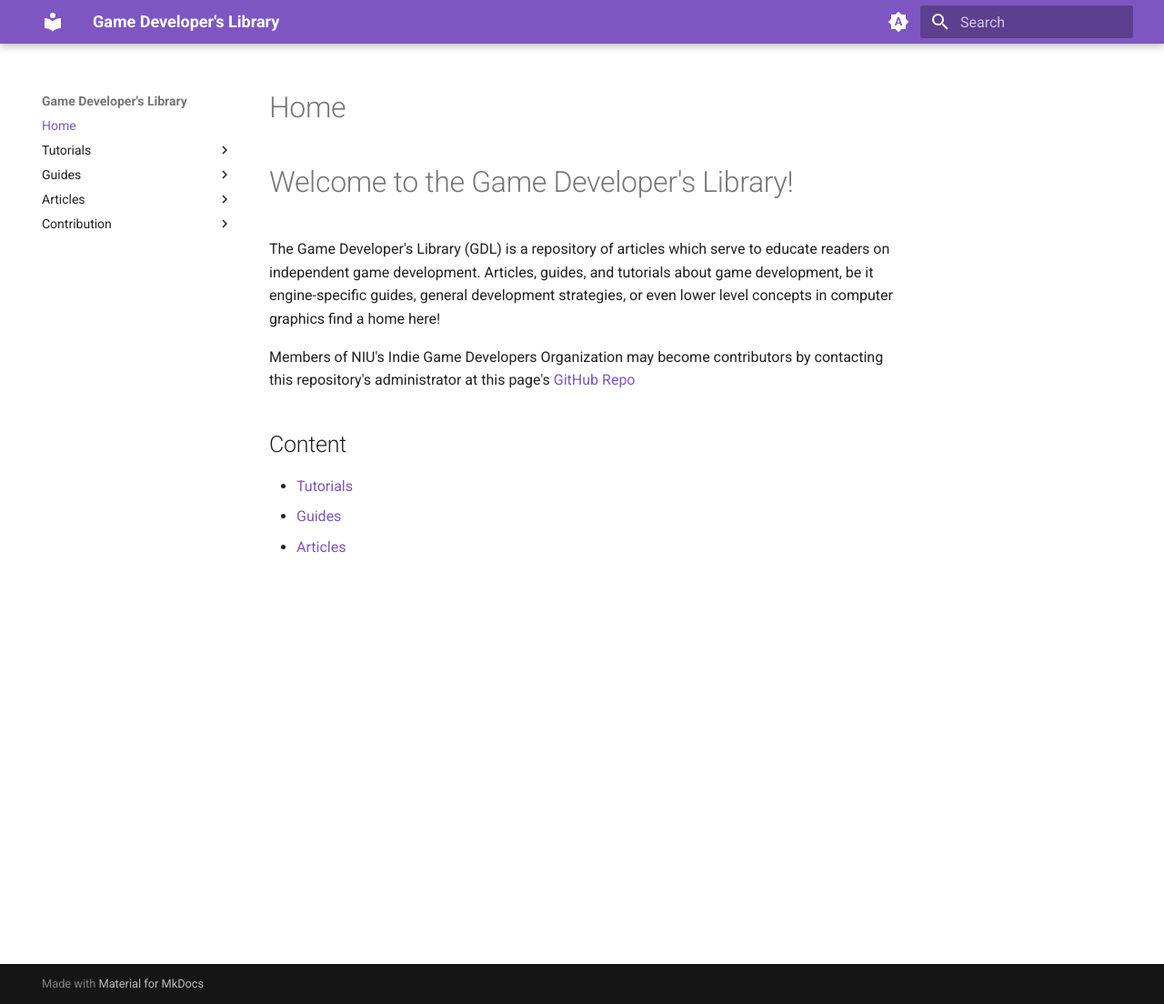
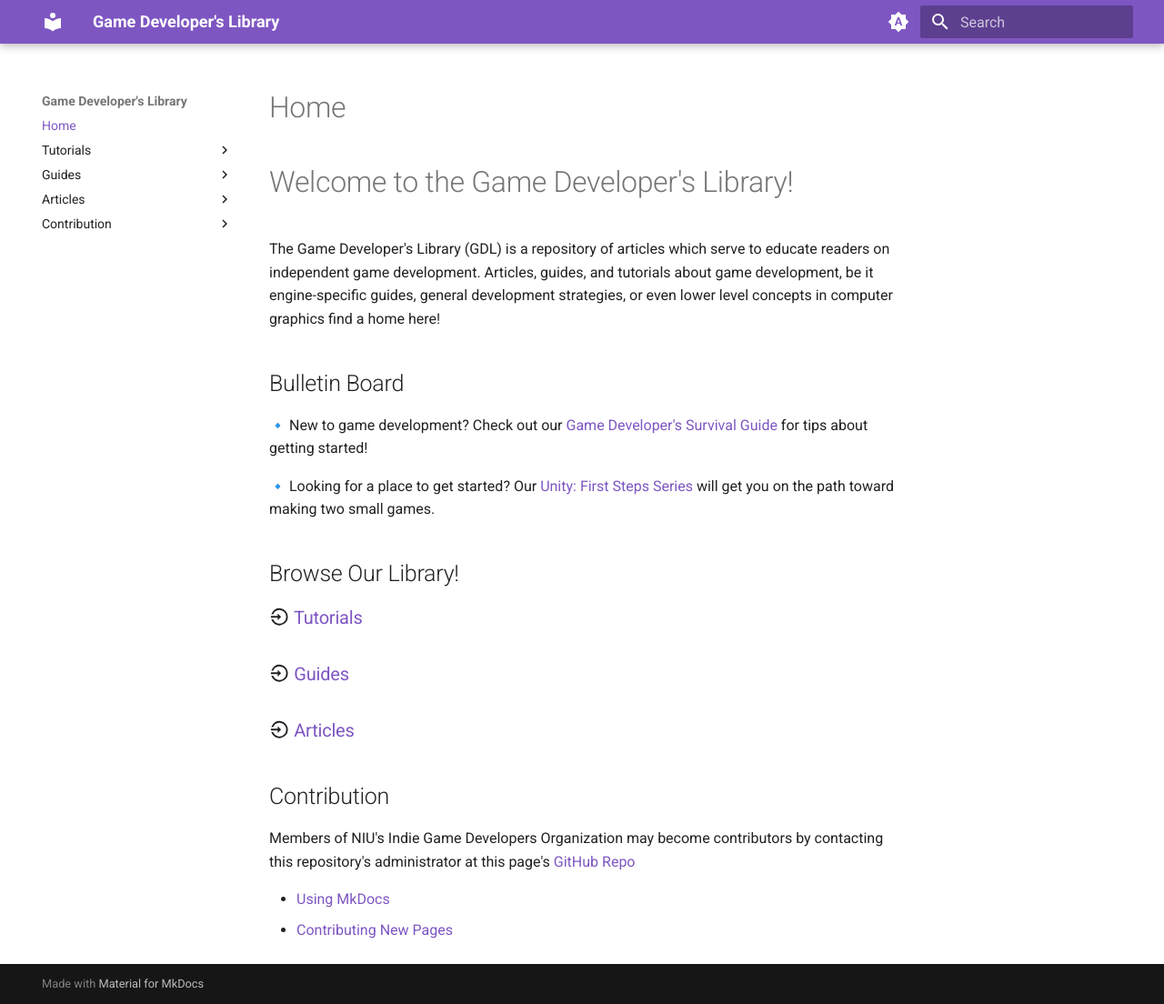
Before and after one commit to niu-gdo/game-developers-library, an MkDocs documentation site: the page built from docs/index.md, in a window 1280 px wide and 1104 px high. Shown: the whole window at 91% size. Built offline with MkDocs 1.6.1 and Material for MkDocs 9.7.7, drawn with Linux system fonts in a browser that asks for light colours; emoji names are drawn with the system emoji font.

Commit message:
created game dev survival guide

```diff
--- a/docs/index.md
+++ b/docs/index.md
@@ -4,10 +4,20 @@
 
 The Game Developer's Library (GDL) is a repository of articles which serve to educate readers on independent game development. Articles, guides, and tutorials about game development, be it engine-specific guides, general development strategies, or even lower level concepts in computer graphics find a home here!
 
+## Bulletin Board
+:small_blue_diamond: New to game development? Check out our [Game Developer's Survival Guide](./articles/game-developers-survival-guide.md) for tips about getting started!
+
+:small_blue_diamond: Looking for a place to get started? Our [Unity: First Steps Series](./tutorials/unity-tutorials/first-step-series/unity-first-step-index.md) will get you on the path toward making two small games.
+
+## Browse Our Library!
+
+### :material-location-enter: [Tutorials](./tutorials/tutorials-index.md)
+### :material-location-enter: [Guides](./guides/guides-index.md)
+### :material-location-enter: [Articles](./articles/articles-index.md)
+
+## Contribution
+
 Members of NIU's Indie Game Developers Organization may become contributors by contacting this repository's administrator at this page's [GitHub Repo](https://github.com/niu-gdo/game-developers-library)
 
-## Content
-
-* [Tutorials](./tutorials/tutorials-index.md)
-* [Guides](./guides/guides-index.md)
-* [Articles](./articles/articles-index.md)
+* [Using MkDocs](./contribution/mkdocs-usage.md)
+* [Contributing New Pages](./contribution/making-new-pages.md)
--- a/mkdocs.yml
+++ b/mkdocs.yml
@@ -68,6 +68,7 @@ nav:
 
   - Articles:
     - 'Article Index': 'articles/articles-index.md'
+    - "Game Developer's Survival Guide": articles/game-developers-survival-guide.md
     - 'Unity Articles':
       - 'Unity Overview': 'articles/unity-articles/unity-overview.md'
       - 'Scriptable Render Pipelines': 'articles/unity-articles/unity-render-pipelines.md'
```
Also changed, not shown: docs/articles/articles-index.md (+1 -0 lines), docs/articles/game-developers-survival-guide.md (added, +77 -0 lines), docs/tutorials/unity-tutorials/first-step-series/unity-runner-1.md (+1 -1 lines).
